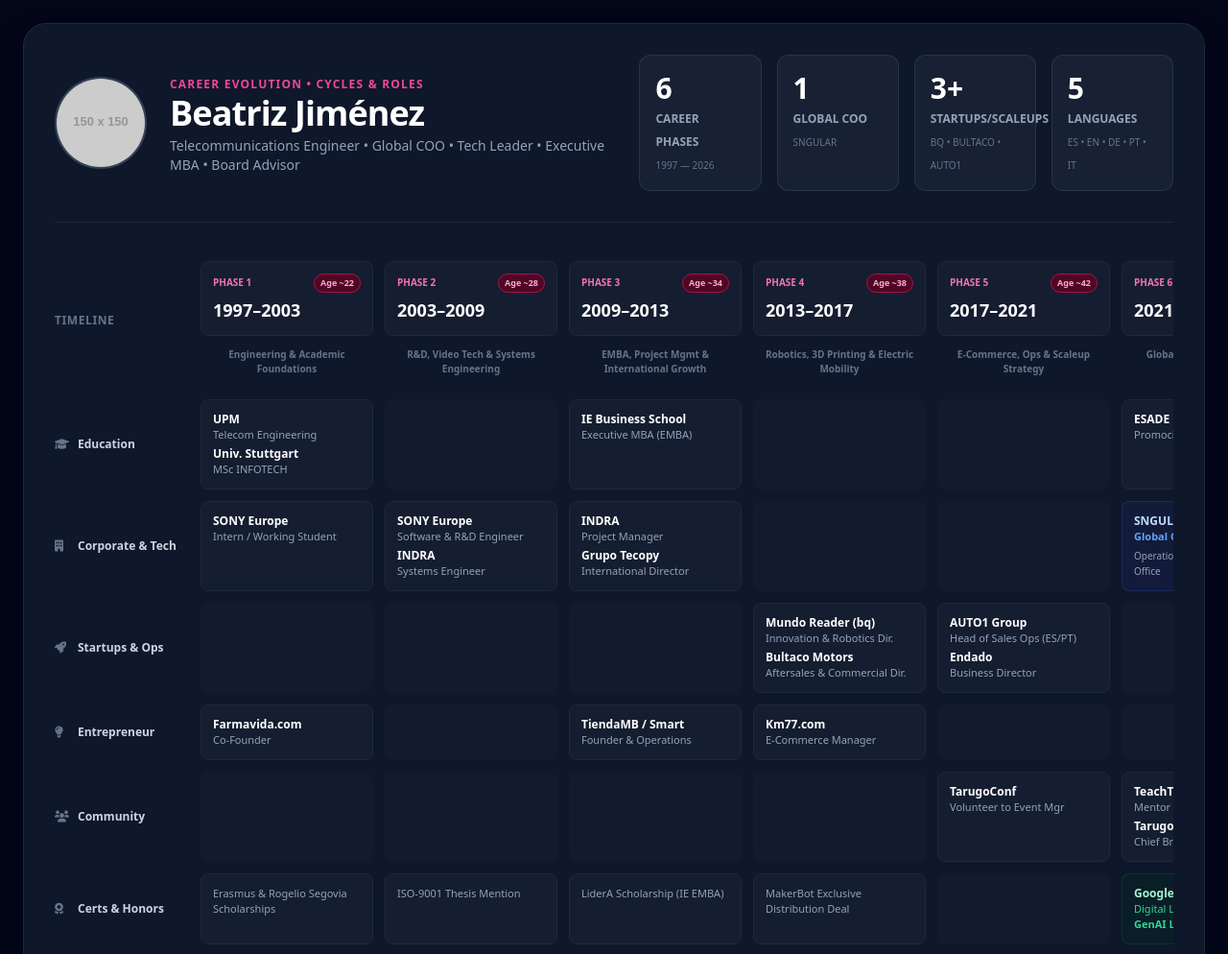
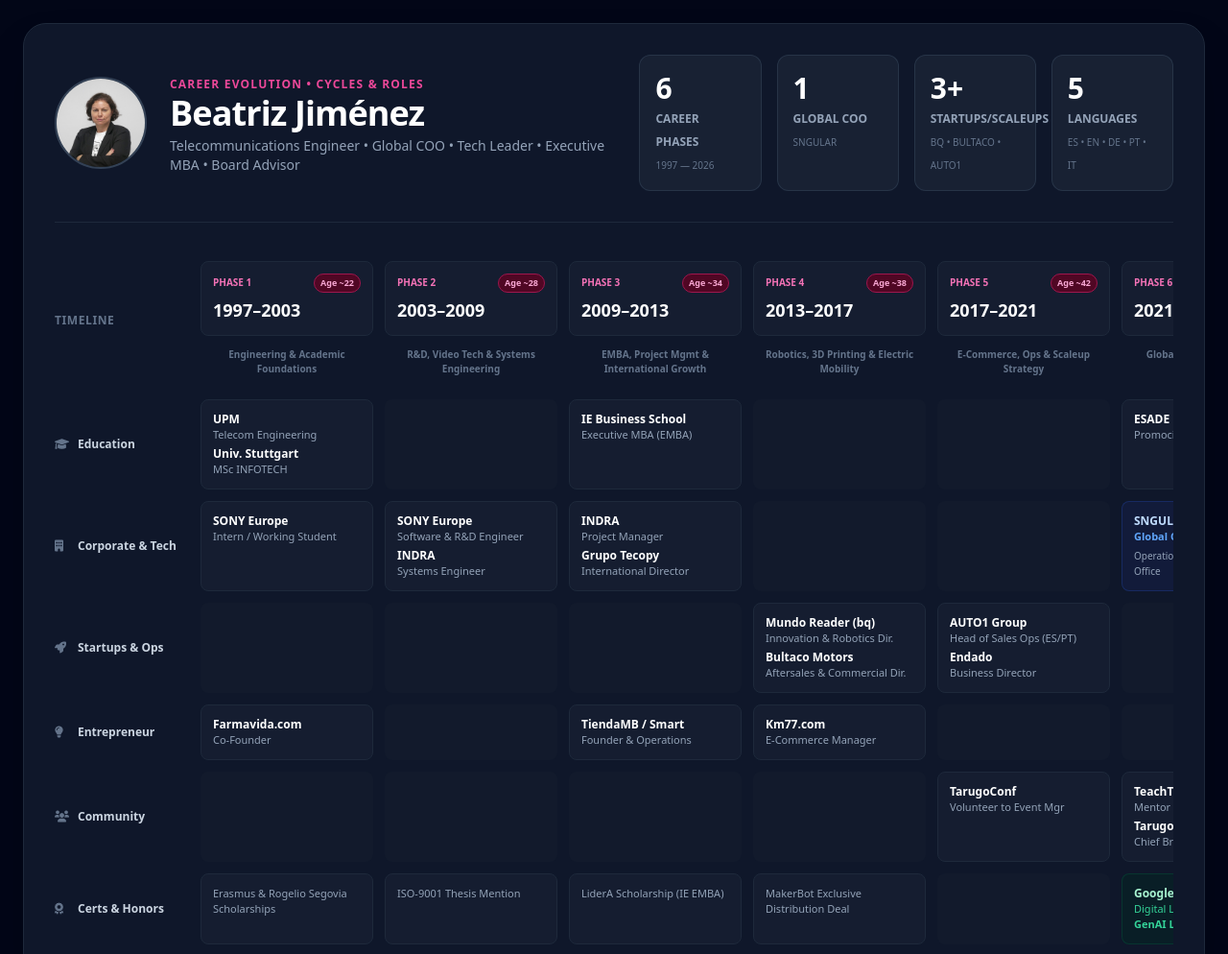
Before and after one commit to beajmnz/beajimenezdotnet, a plain HTML site: page matrix.html in a window 1280 px wide. Shown: the top 994 px of the page at 96% size. Drawn offline with nearby package versions, Linux system fonts and the light colour scheme; placeholder pictures from the web are drawn by us.

Commit message:
Update matrix.html
Added Linkedin picture

```diff
--- a/matrix.html
+++ b/matrix.html
@@ -22,7 +22,7 @@
             <div class="flex items-center gap-6">
                 <div class="w-24 h-24 rounded-full bg-slate-800 overflow-hidden border-2 border-slate-700 flex-shrink-0">
                     <!-- Tu foto de perfil -->
-                    <img src="https://via.placeholder.com/150" alt="Beatriz Jiménez" class="w-full h-full object-cover">
+                    <img src="foto_linkedin.jpg" alt="Beatriz Jiménez" class="w-full h-full object-cover">
                 </div>
                 <div>
                     <span class="text-xs font-bold uppercase tracking-widest text-pink-500">Career Evolution • Cycles & Roles</span>
```
